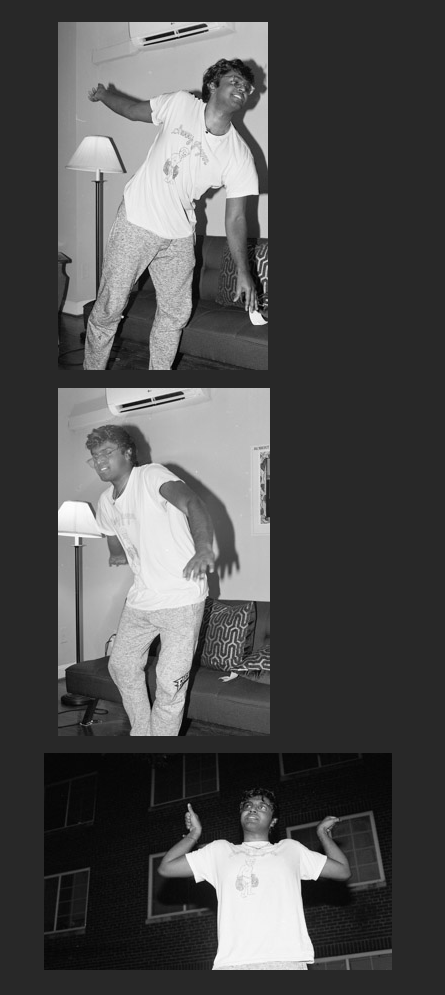
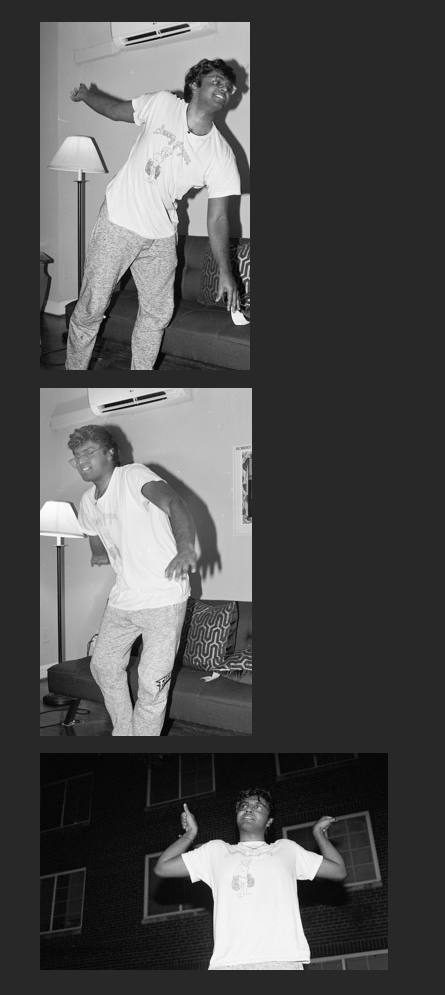
Before and after one commit to olivia-leggio/bw-final-gallery, a plain HTML site: page index.html in a window 390 px wide. Shown: the part 105-1100 px from the top of the page, 445 px wide, since content can reach past the window. Drawn offline with Linux system fonts and the light colour scheme.

Commit message:
more responsive to window sizes

```diff
--- a/static/main.css
+++ b/static/main.css
@@ -4,6 +4,7 @@ html, body {
     margin: 0;
     padding: 0;
     font-family: sans-serif;
+    overflow-x: hidden;
 }
 
 h1, h3 {
@@ -35,7 +36,9 @@ img:hover {
 }
 
 #firstHoriz {
+    position: absolute;
     margin-left: 3.2%;
+    top: 23%;
 }
 
 .rowOf2 {
@@ -86,3 +89,18 @@ img:hover {
 #prev:hover, #next:hover, #close:hover {
     cursor: pointer;
 }
+
+/*~~~~~~~~~~~~~~~~~~~~~~~~~~~~~~~~~~~~~~~~~~~~~~~~~~~~~~~~~~~~~~*/
+
+@media only screen and (max-width: 1380px) {
+    .rowOf2 {
+        left: 0%;
+    }
+    .thumbVert {
+        margin-left: 2%;
+    }
+    #firstHoriz {
+        position: relative;
+        margin-left: 2%;
+    }
+}
```
